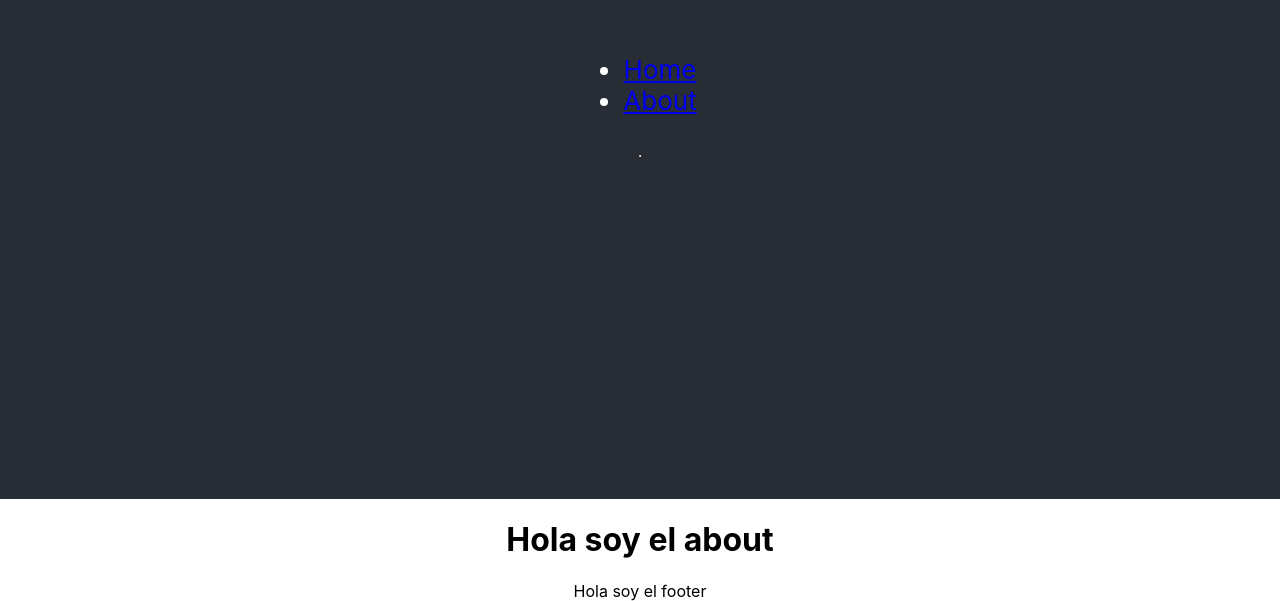
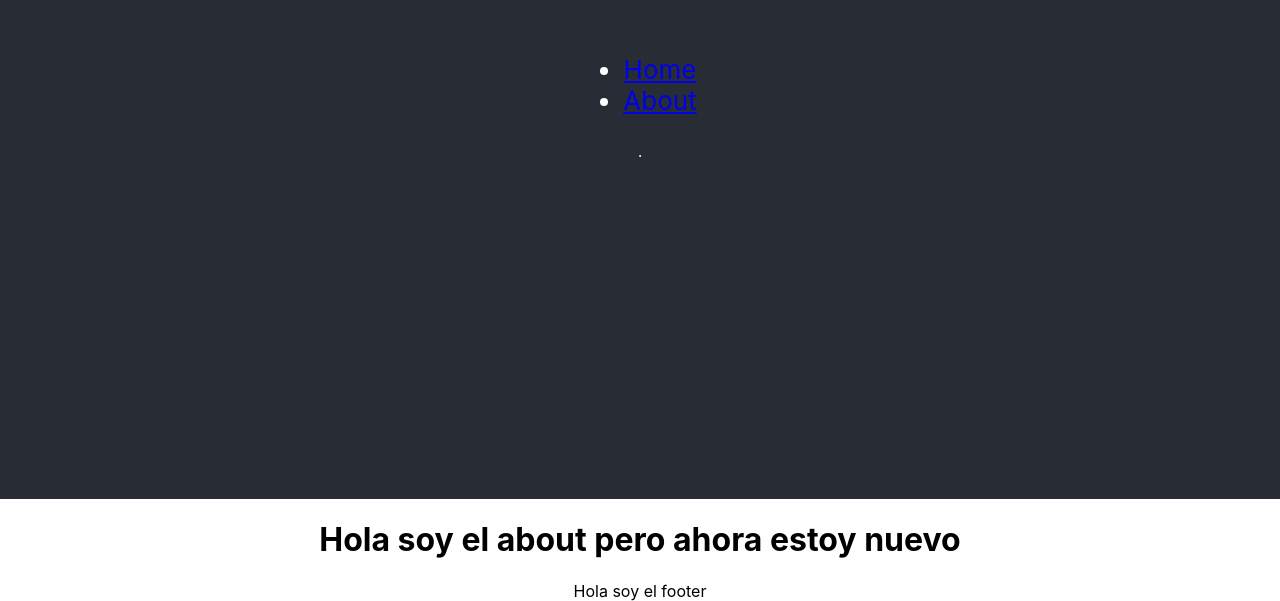
Before and after one commit to LucasDelgado/lana, a React (Create React App) app: page /about in a window 1280 px wide. Shown: the part 301-902 px from the top of the page. Built offline with nearby package versions, Linux system fonts and the light colour scheme.

Commit message:
nuevo probamos prod

```diff
--- a/src/pages/about.jsx
+++ b/src/pages/about.jsx
@@ -3,7 +3,7 @@ import React from 'react';
 const About = (props) => {
     return (
         <div>
-            <h1>Hola soy el about</h1>
+            <h1>Hola soy el about pero ahora estoy nuevo</h1>
         </div>
      );
 }
```
